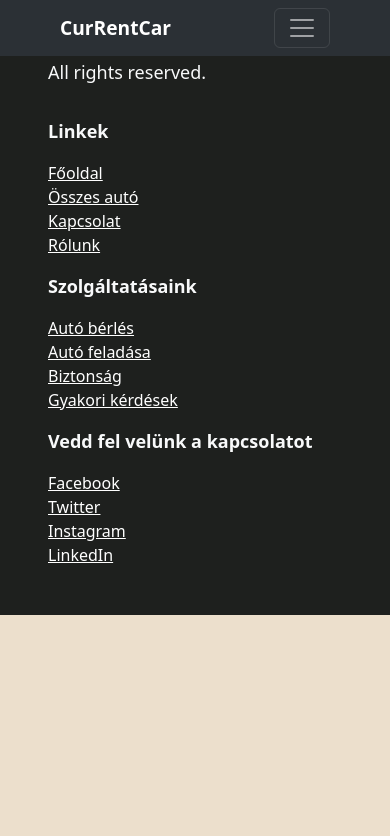
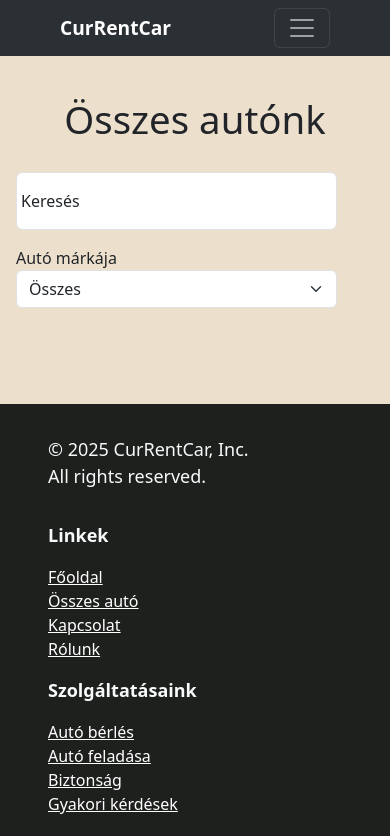
Before and after one commit to rewerze/currentcar, a React (Vite) app in the folder client/: page /osszesauto in a window 390 px wide. Shown: the top 836 px of the page. Built offline with nearby package versions, Linux system fonts and the light colour scheme; no server answers.

Commit message:
all car page - elkezdése

```diff
--- a/client/src/assets/css/elements.css
+++ b/client/src/assets/css/elements.css
@@ -28,7 +28,7 @@ input::placeholder {
 font-size: large;
 }
 
-label {
+.form-box label {
 font-size: 120%;
 }
 
@@ -201,3 +201,10 @@ color: #dddddd;
     justify-content: start;
     align-items: end;
 }
+
+.search {
+    border: 1px solid black;
+    margin: auto 15rem;
+    padding: 2rem;
+    border-radius: 15px;
+}
--- a/client/src/assets/css/mobile.css
+++ b/client/src/assets/css/mobile.css
@@ -79,6 +79,20 @@
         display: none;
     }
 
+    .search {
+        border: none;
+        margin: 0;
+        padding: 0;
+    }
+
+    .search div {
+        display: flex;
+        flex-direction: column;
+        width: 95% !important;
+        padding-right: 0.5rem;
+        padding-left: 0.5rem;
+    }
+
     }
 
     @media (max-width: 576px) {
--- /dev/null
+++ b/client/src/components/AllCar.tsx
@@ -0,0 +1,37 @@
+function AllCar() {
+    return(
+    <>
+    <main className="nav-gap">
+        <h1 className="text-center">Összes autónk</h1>
+
+        <form action="/osszesauto">
+        <div className="search">
+
+            {/* KERESÉS */}
+            <div className="d-flex justify-content-center mb-3">
+                <div className="form-floating w-50">
+                    <input type="text" id="search-box" className="form-control" placeholder="Keresés"/>
+                    <label htmlFor="search-box">Keresés</label>
+                </div>
+            </div>
+
+            {/* SZŰRÉS */}
+            <div className="d-flex justify-content-center gap-2 w-100">
+                <div className="w-25">
+                    <label htmlFor="search-box">Autó márkája</label>
+                    <select name="car-type" id="car-type" className="form-select">
+                        <option>Összes</option>
+                        <option>1</option>
+                        <option>2</option>
+                        <option>3</option>
+                    </select>
+                </div>
+            </div>
+        </div>
+        </form>
+    </main>
+    </>
+    )
+}
+
+export default AllCar;
--- a/client/src/main.tsx
+++ b/client/src/main.tsx
@@ -10,6 +10,7 @@ import { UserProvider } from './contexts/UserContext.tsx'
 import Logout from './components/Logout.tsx'
 import Profil from './components/Profile.tsx'
 import Password from './components/Password.tsx'
+import AllCar from './components/AllCar.tsx'
 
 createRoot(document.getElementById('root')!).render(
   <StrictMode>
@@ -17,12 +18,13 @@ createRoot(document.getElementById('root')!).render(
       <BrowserRouter>
         <Nav />
         <Routes>
-          <Route path='/' element={<App />} />
-          <Route path="/register" element={<Reg />} />
-          <Route path="/login" element={<Login />} />
-          <Route path='/logout' element={<Logout />} />
-          <Route path='/profil' element={<Profil />} />
-          <Route path='/jelszo-modositas' element={<Password />} />
+          <Route path='/' element={<App />} />                       {/* FŐOLDAL */}
+          <Route path="/register" element={<Reg />} />               {/*  REGISZTRÁCIÓ */}
+          <Route path="/login" element={<Login />} />                {/*  BEJELENTKEZÉS */}
+          <Route path='/logout' element={<Logout />} />              {/*  KIJELENTKEZÉS */}
+          <Route path='/profil' element={<Profil />} />              {/*  FELHASZNÁLÓ PROFILJA */}
+          <Route path='/jelszo-modositas' element={<Password />} />  {/*  JELSZÓ MÓDOSÍTÁS */}
+          <Route path='/osszesauto' element={<AllCar />} />          {/*  ÖSSZES AUTÓ AMIT KIADUNK */}
         </Routes>
         <Footer />
       </BrowserRouter>
```
